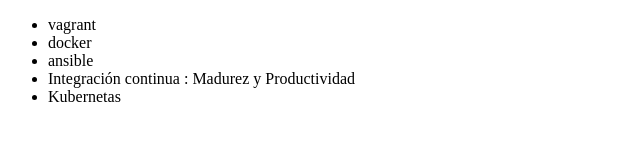
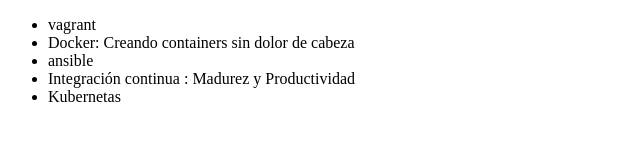
Before and after one commit to GiovanniMB/alura-git, a plain HTML site: page index.html in a window 1280 px wide. Shown: the whole page, without its empty margins (0-640 px from the left). Drawn offline with Linux system fonts and the light colour scheme.

Commit message:
correccion

```diff
--- a/index.html
+++ b/index.html
@@ -9,7 +9,7 @@
 <body>
     <ul>
         <li>vagrant</li>
-        <li>docker</li>
+        <li>Docker: Creando containers sin dolor de cabeza</li>
         <li>ansible</li>
         <li>Integración continua : Madurez y Productividad</li>
         <li>Kubernetas</li>
```
